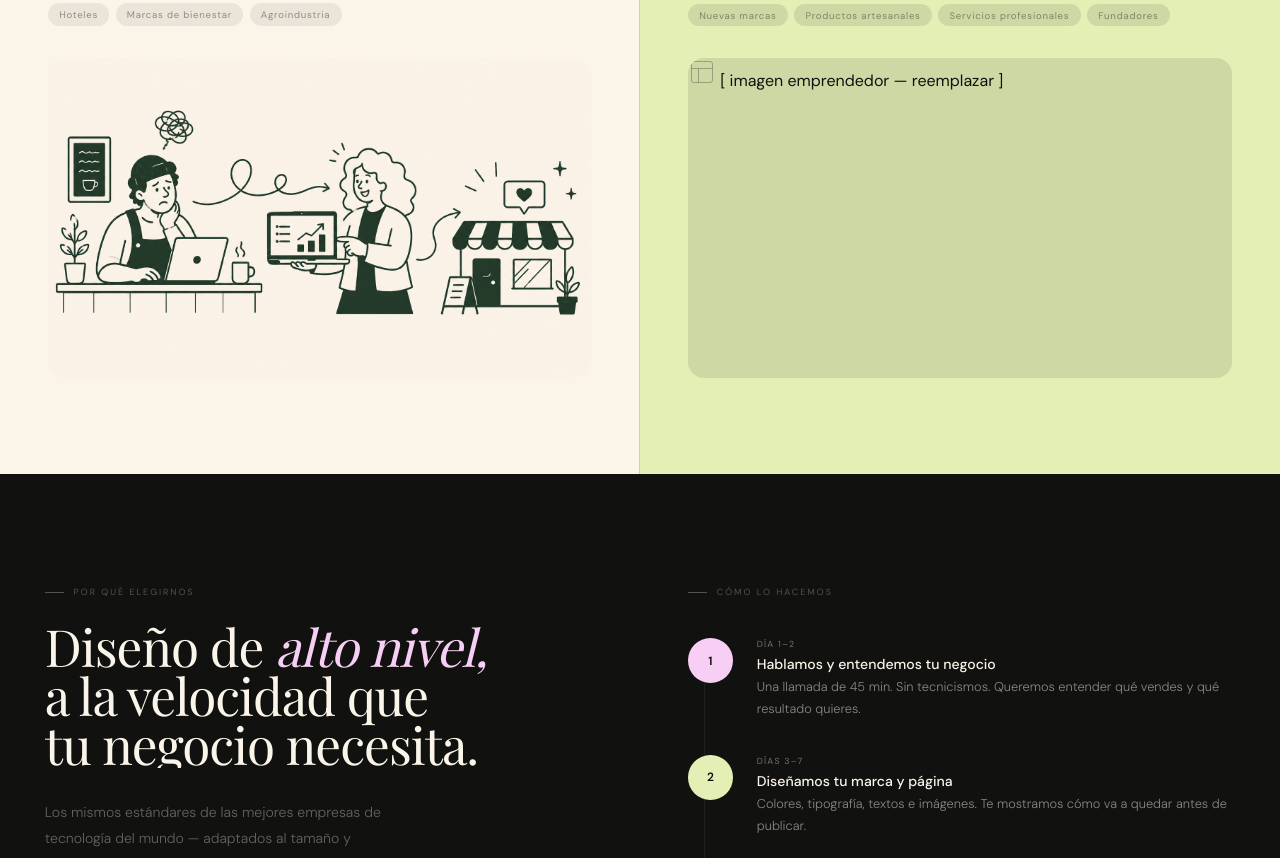
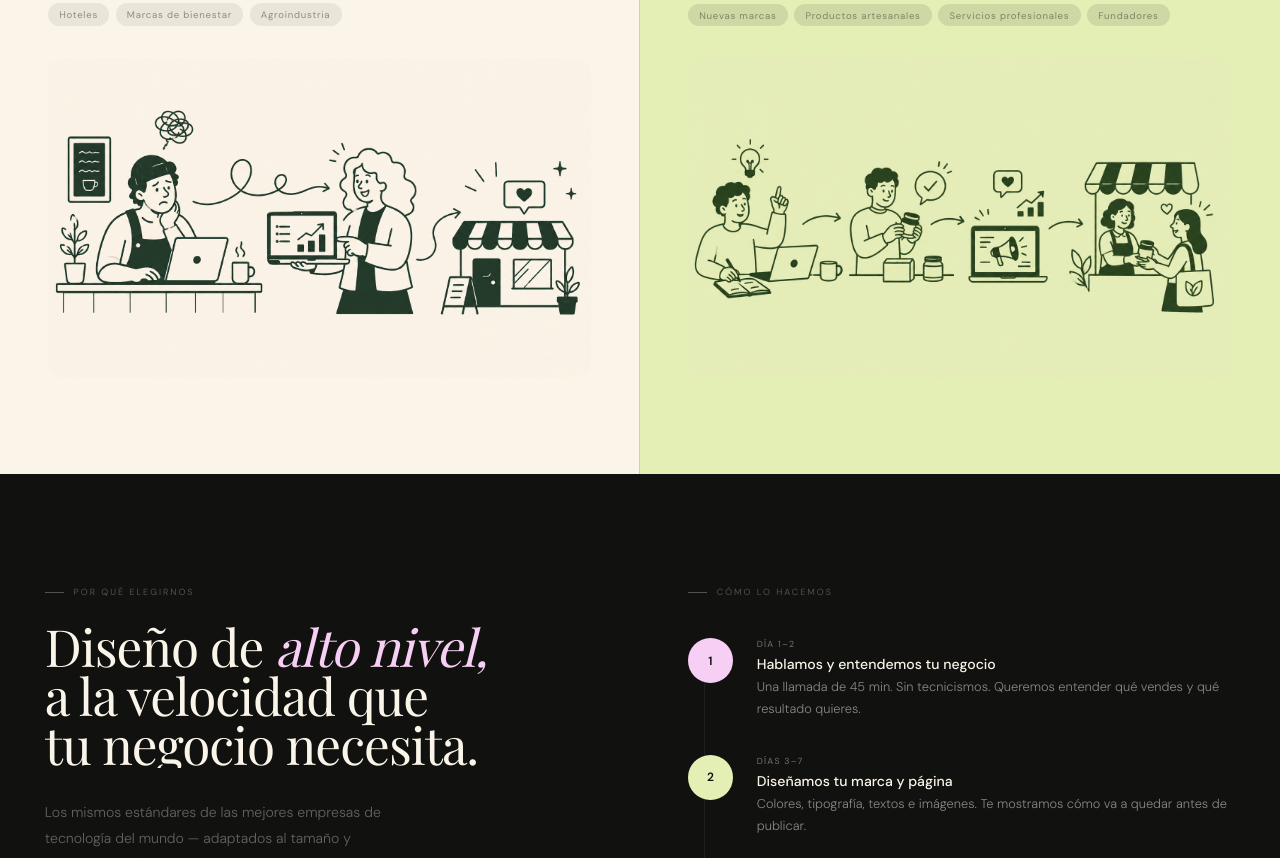
Before and after one commit to alejandrao72-hue/oso-studio, a plain HTML site: page index.html in a window 1280 px wide. Shown: the part 1256-2114 px from the top of the page. Drawn offline with nearby package versions, Linux system fonts and the light colour scheme; a web font is replaced by a local one.

Commit message:
Add files via upload

```diff
--- a/index.html
+++ b/index.html
@@ -778,9 +778,8 @@ footer { background: var(--ink); padding: 3.5rem 2.8rem 2.2rem; }
       </div>
     </div>
     <!-- REPLACE: foto emprendedor -->
-    <div class="who-img rv d3" style="background:rgba(17,17,16,.1)">
-      <svg class="ph-ico" width="28" height="28" viewBox="0 0 24 24" fill="none" stroke="rgba(17,17,16,.3)" stroke-width=".8"><rect x="3" y="3" width="18" height="18" rx="2"/><path d="M3 9h18M9 21V9"/></svg>
-      <span class="ph-txt">[ imagen emprendedor — reemplazar ]</span>
+    <div class="who-img rv d3" style="background:#E4EFB5;padding:0;overflow:hidden">
+      <img src="who-entrepreneur.png" alt="Emprendedor validando su idea" loading="lazy" style="width:100%;height:100%;object-fit:cover;display:block">
     </div>
   </div>
 </section>
```
